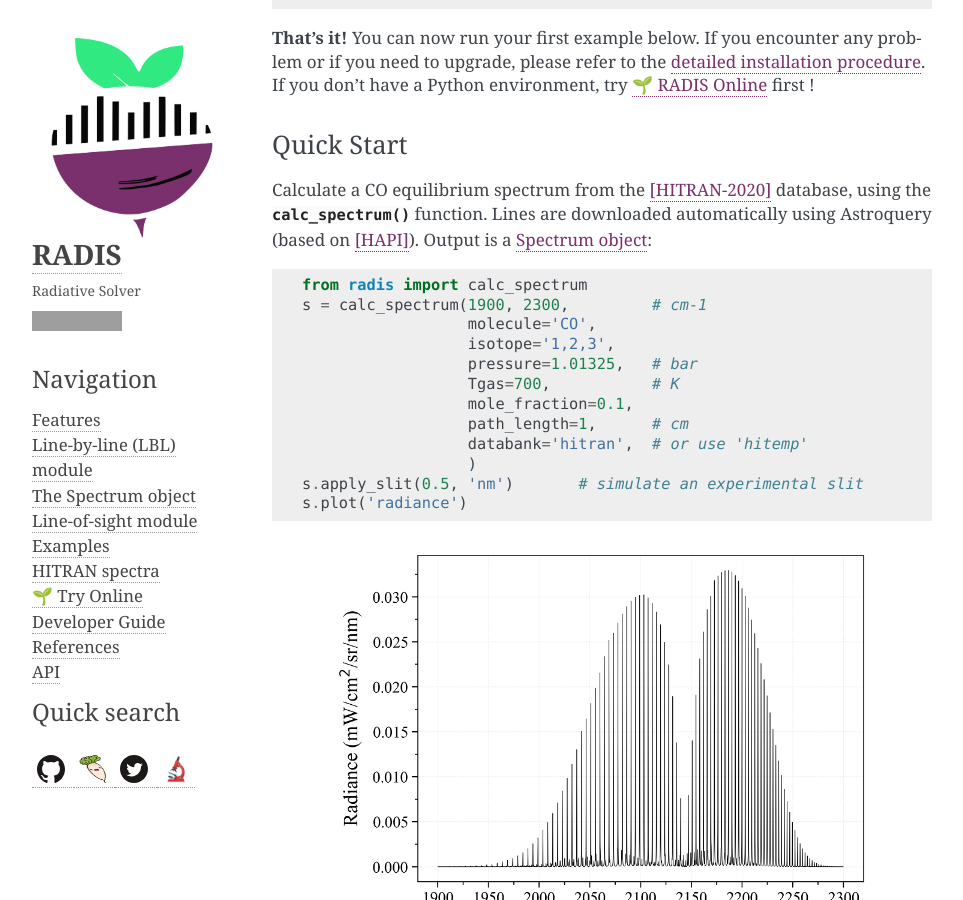
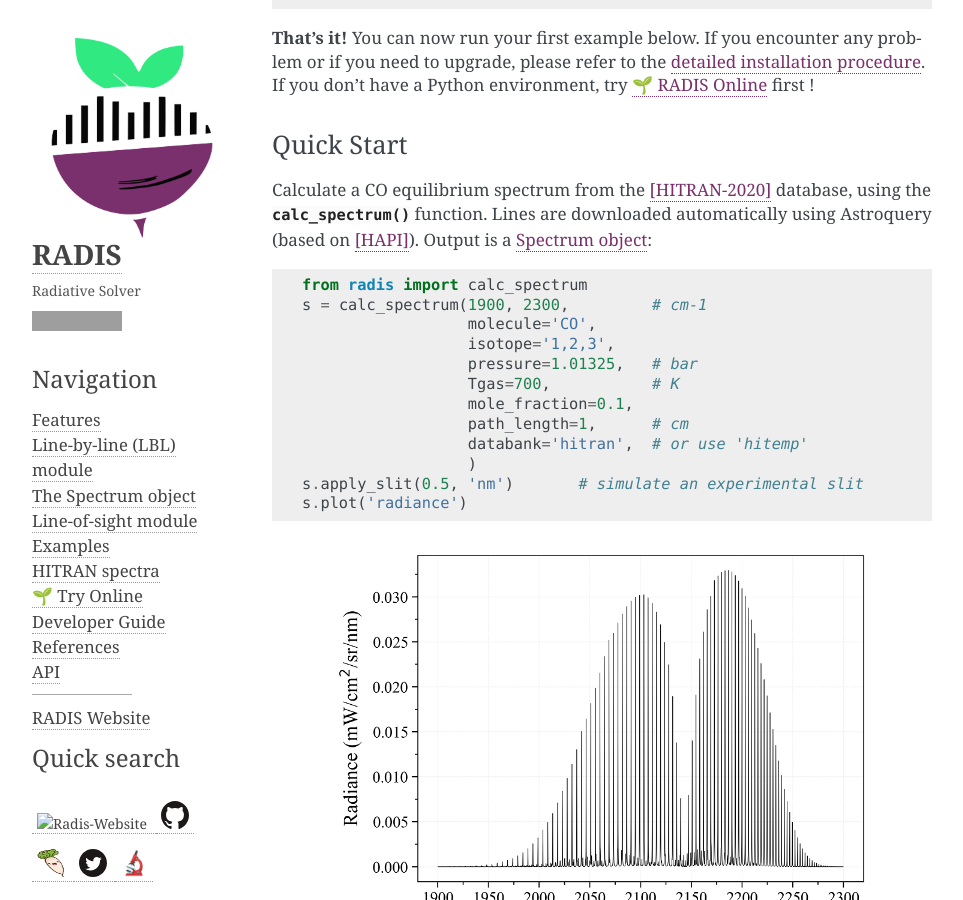
Before and after one commit to radis/radis, a Sphinx documentation site: the page built from docs/index.rst, in a window 1280 px wide and 900 px high, scrolled down 434 px. Shown: the whole window, without its empty margins (148-1111 px from the left). Built offline with Sphinx 7.4.7, drawn with Linux system fonts in a browser that asks for light colours; pages that are not in the unit, such as notebooks, are missing from menus; comment, search, counter and statistics services are not loaded; grey boxes are pictures that could not be loaded.

Commit message:
update docs

```diff
--- a/docs/_templates/buttons.html
+++ b/docs/_templates/buttons.html
@@ -10,6 +10,12 @@
 
 
 <p>
+</a>
+<a href="https://radis.github.io/radis-lab/">
+    <img class="circle-icon"
+         src="{{ pathto('radis_ico.png', 1) }}"
+         alt="Radis-Website">
+</a>
 <a href="https://github.com/radis/radis">
     <img class="circle-icon"
          src="{{ pathto('_static/assets/general/button_github.svg', 1) }}"
--- a/docs/conf.py
+++ b/docs/conf.py
@@ -263,6 +263,7 @@ html_theme_options = {
     "fixed_sidebar": True,
     "analytics_id": "UA-113616205-1",
     "link": "#7A306C",
+    "extra_nav_links": {"RADIS Website": "https://radis.github.io/"},
 }
 
 # Add any paths that contain custom themes here, relative to this directory.
@@ -436,7 +437,7 @@ texinfo_documents = [
         "RADIS Documentation",
         author,
         "RADIS",
-        "A fast line-by-line code for high resolution infrared molecular spectra",
+        "A fast line-by-line code for high resolution infrared molecular spectra: https://radis.github.io/",
         "Miscellaneous",
     ),
 ]
```
